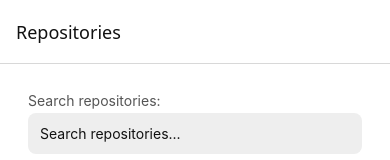
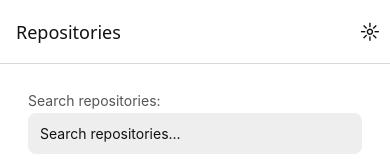
Before and after one commit to ruivitorbaltazar/github-repos, a React Native app: screen /RepoList in a window 390 px wide. Shown: the top 160 px of the page. Built offline with nearby package versions, Linux system fonts and the light colour scheme; no server answers.

Commit message:
feat: added theme toggle

```diff
--- a/src/contexts/ThemeContext.tsx
+++ b/src/contexts/ThemeContext.tsx
@@ -6,6 +6,7 @@ type ThemeContextType = {
   theme: typeof lightTheme
   mode: ThemeMode
   setMode: (mode: ThemeMode) => void
+  resolvedMode: "light" | "dark" | null | undefined
 }
 
 const ThemeContext = createContext<ThemeContextType | undefined>(undefined)
--- a/src/contexts/ThemeProvider.tsx
+++ b/src/contexts/ThemeProvider.tsx
@@ -13,13 +13,13 @@ const ThemeProvider = ({
   const systemScheme = useColorScheme()
   const [mode, setMode] = useState<ThemeMode>("system")
 
-  const resolvedTheme = useMemo(() => {
-    if (mode === "system") {
-      return systemScheme === "dark" ? darkTheme : lightTheme
-    }
-    // If mode is explicitly set to "light" or "dark", use that
-    return mode === "dark" ? darkTheme : lightTheme
-  }, [mode, systemScheme])
+  const resolvedMode = useMemo(() => (
+    mode === "system" ? systemScheme : mode
+  ), [mode, systemScheme])
+
+  const resolvedTheme = useMemo(() => (
+    resolvedMode === "dark" ? darkTheme : lightTheme
+  ), [mode, systemScheme])
 
   return (
     <ThemeContext.Provider
@@ -27,6 +27,7 @@ const ThemeProvider = ({
         theme: resolvedTheme,
         mode,
         setMode,
+        resolvedMode,
       }}
     >
       {children}
--- a/src/navigation/index.tsx
+++ b/src/navigation/index.tsx
@@ -1,3 +1,4 @@
+import { TouchableOpacity, Text } from "react-native"
 import { createNativeStackNavigator } from "@react-navigation/native-stack"
 
 import RepoListScreen from "@/screens/RepoListScreen"
@@ -10,13 +11,23 @@ import { RootStackParamList } from "@/types/navigation"
 const Stack = createNativeStackNavigator<RootStackParamList>()
 
 export default function Navigation() {
-  const { theme } = useTheme()
+  const { theme, resolvedMode, setMode } = useTheme()
 
   const sharedOptions = {
     headerStyle: {
       backgroundColor: theme.bgPrimary,
     },
     headerTintColor: theme.textPrimary,
+    headerRight: () => (
+      <TouchableOpacity
+        onPress={() => setMode(resolvedMode === "light" ? "dark" : "light")}
+        style={{ alignItems: "center", justifyContent: "center", width: 40, height: 40 }}
+      >
+        <Text style={{ fontSize: 20, color: theme.textPrimary }}>
+          {resolvedMode === "light" ? "☼" : "☾"}
+        </Text>
+      </TouchableOpacity>
+    )
   }
 
   return (
```
